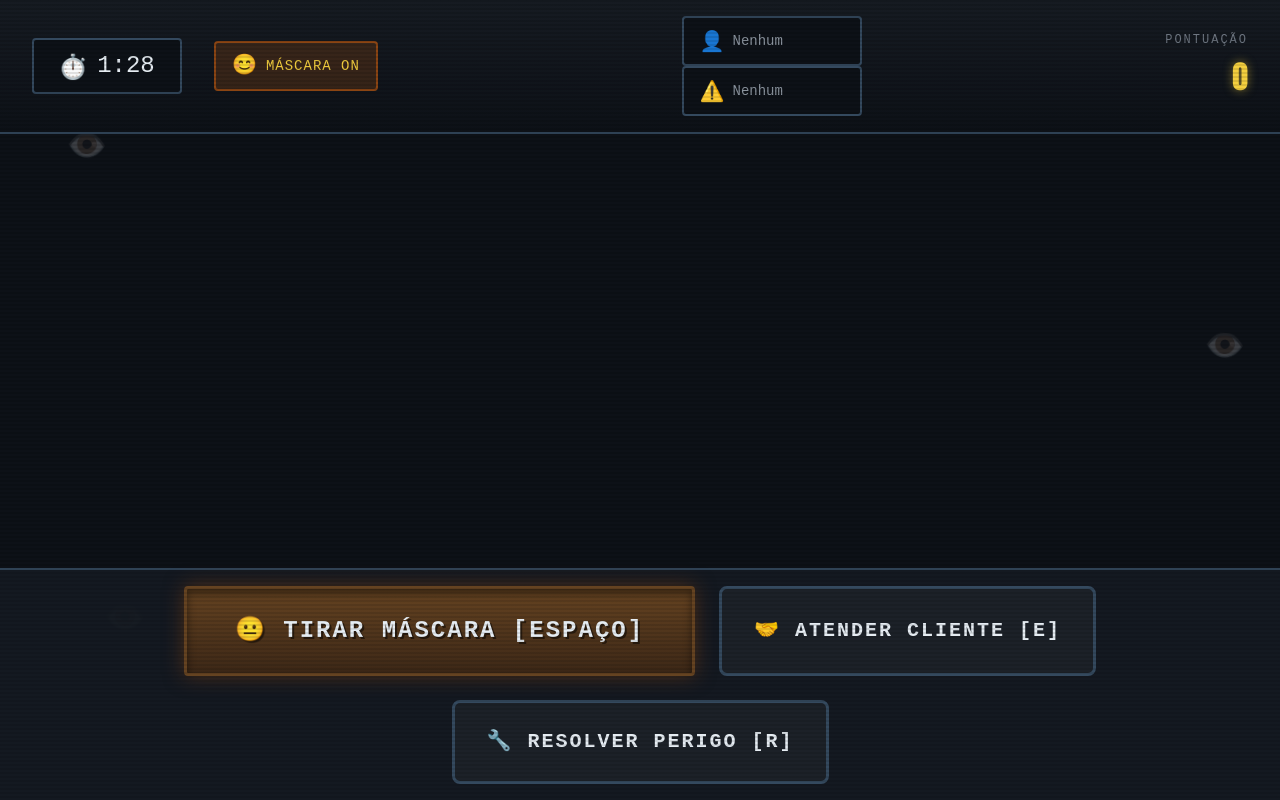
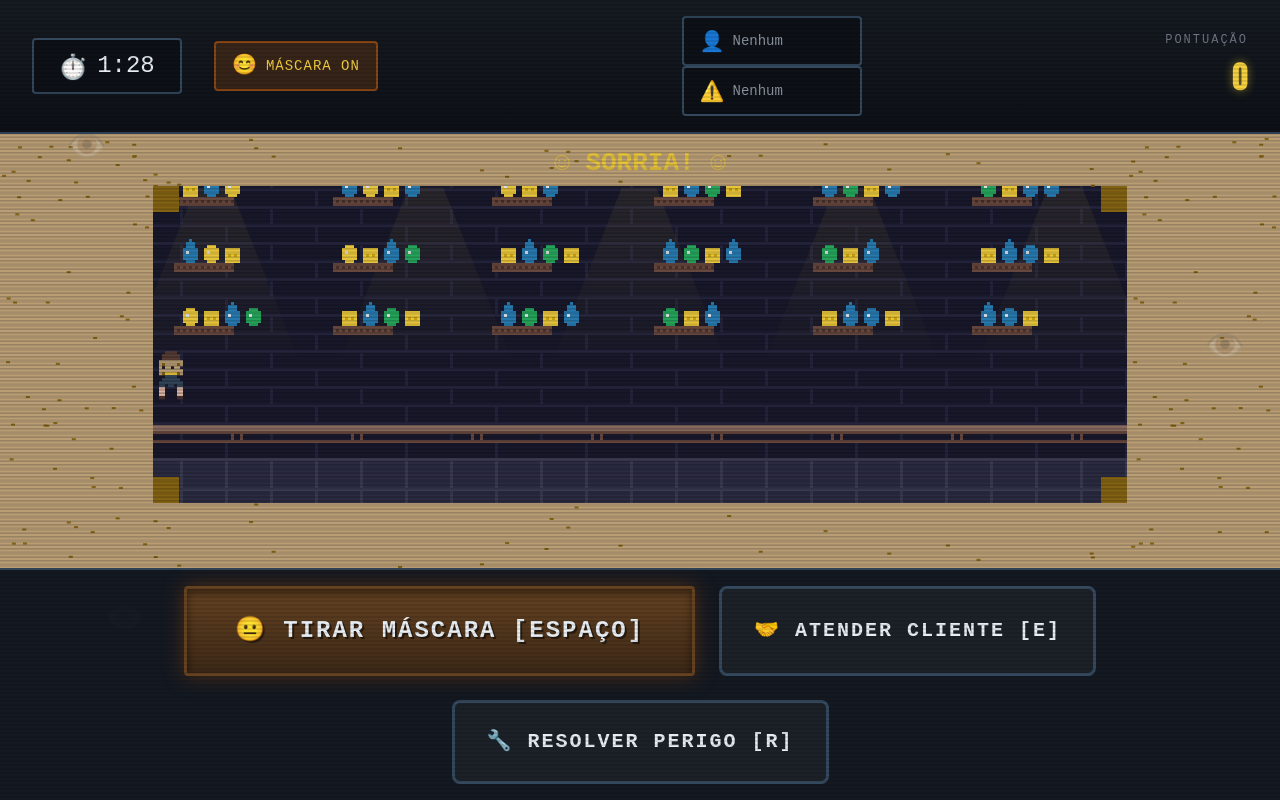
Before and after one commit to loopedsouls/highconcept, a website with bundled scripts: page index.html in a window 1280 px wide. Both pictures are taken after a click on the button "▶ INICIAR TURNO". Built offline with nearby package versions, Linux system fonts and the light colour scheme.

Commit message:
fix: Canvas não renderiza até resize
- Força resize do canvas após tela do jogo ficar visível
- Adiciona fallback para dimensões quando parent é 0
- Garante dimensões mínimas (320x240)
- Adiciona min-height na game-area CSS
- Log de debug para resize

```diff
--- a/css/layout/game-screen.css
+++ b/css/layout/game-screen.css
@@ -23,6 +23,8 @@
     overflow: hidden;
     width: 100%;
     height: 100%;
+    min-height: 300px;
+    flex: 1;
 }
 
 /* Canvas do jogo - Preenche toda a área */
--- a/js/app.js
+++ b/js/app.js
@@ -60,6 +60,14 @@ class Game {
             console.log('[High Concept] Game started!');
             this.running = true;
             this.lastTime = performance.now();
+
+            // Força resize do canvas após a tela ficar visível
+            if (this.renderer) {
+                setTimeout(() => {
+                    this.renderer.resizeToFit();
+                }, 50);
+            }
+
             this.gameLoop();
         });
 
--- a/js/graphics/GameRenderer.js
+++ b/js/graphics/GameRenderer.js
@@ -57,13 +57,23 @@ export class GameRenderer {
 
     resizeToFit() {
         const parent = this.canvas.parentElement;
-        if (parent) {
-            this.canvas.width = parent.clientWidth;
-            this.canvas.height = parent.clientHeight;
+        let width, height;
+
+        if (parent && parent.clientWidth > 0 && parent.clientHeight > 0) {
+            width = parent.clientWidth;
+            height = parent.clientHeight;
         } else {
-            this.canvas.width = window.innerWidth;
-            this.canvas.height = window.innerHeight - 160;
+            // Fallback se o parent não tiver dimensões
+            width = window.innerWidth;
+            height = window.innerHeight - 200;
         }
+
+        // Garante dimensões mínimas
+        width = Math.max(width, 320);
+        height = Math.max(height, 240);
+
+        this.canvas.width = width;
+        this.canvas.height = height;
 
         // Pixel size fixo para manter nitidez
         this.pixelSize = 3;
@@ -73,10 +83,14 @@ export class GameRenderer {
             this.renderer.ctx.imageSmoothingEnabled = false;
         }
 
+        this.ctx.imageSmoothingEnabled = false;
+
         this.updateDimensions();
 
         // Regenerar itens das prateleiras para nova largura
         this.shelfItems = this.generateShelfItems();
+
+        console.log(`[GameRenderer] Resized to ${width}x${height}`);
     }
 
     updateDimensions() {
```
